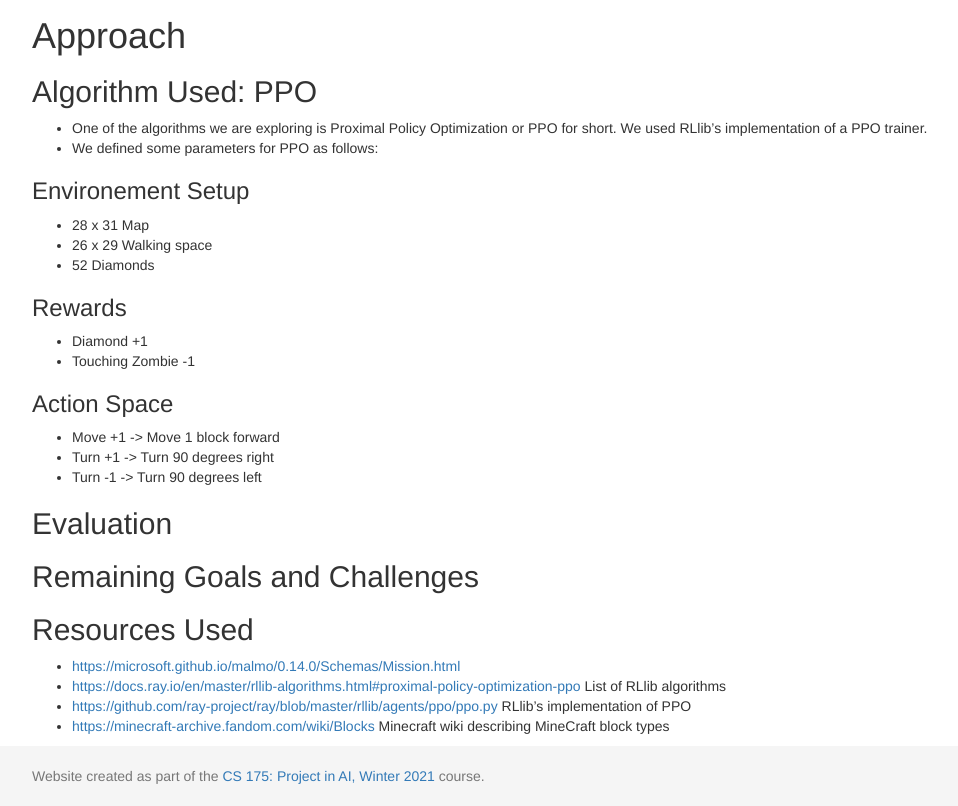
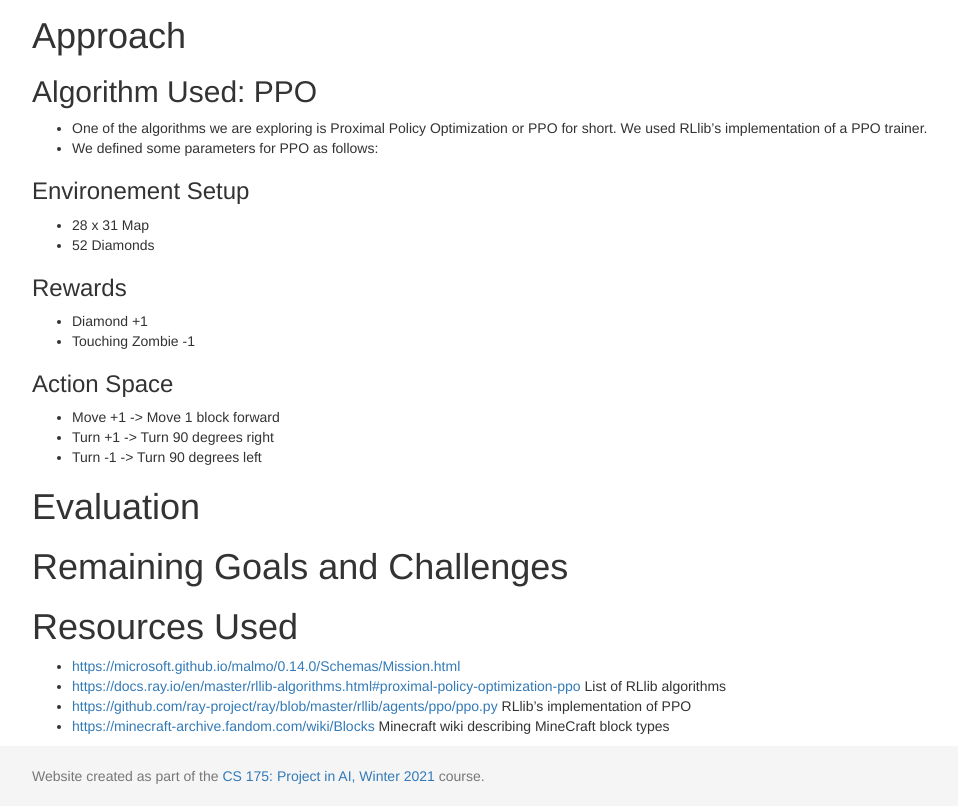
Before and after one commit to armaansd/pac-mAIn, a Jekyll site: the page built from docs/status.md, in a window 1280 px wide and 900 px high, scrolled down 753 px, cut to the strip 94-900 px from the top of the window. Shown: the whole strip, without its empty margins (38-996 px from the left). Built offline with Jekyll 4.4.1, drawn with Linux system fonts in a browser that asks for light colours.

Commit message:
Update status.md

```diff
--- a/docs/status.md
+++ b/docs/status.md
@@ -19,7 +19,6 @@
 
 ### Environement Setup
 - 28 x 31 Map
-- 26 x 29 Walking space
 - 52 Diamonds
 
 ### Rewards
@@ -33,11 +32,11 @@
 
 
 
-## Evaluation
+# Evaluation
 
-## Remaining Goals and Challenges
+# Remaining Goals and Challenges
 
-## Resources Used
+# Resources Used
 
 - <https://microsoft.github.io/malmo/0.14.0/Schemas/Mission.html>
 - <https://docs.ray.io/en/master/rllib-algorithms.html#proximal-policy-optimization-ppo>     List of RLlib algorithms
```
